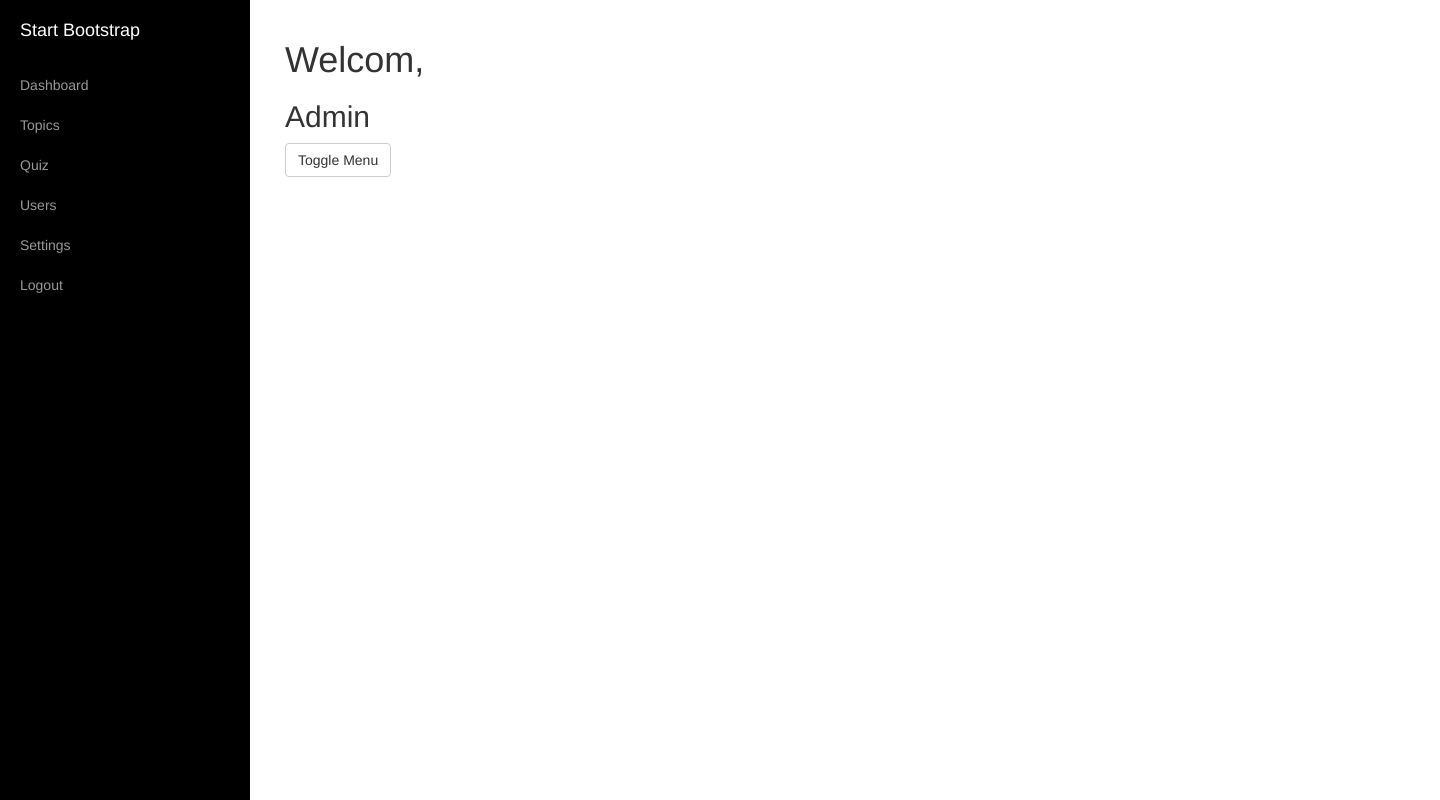
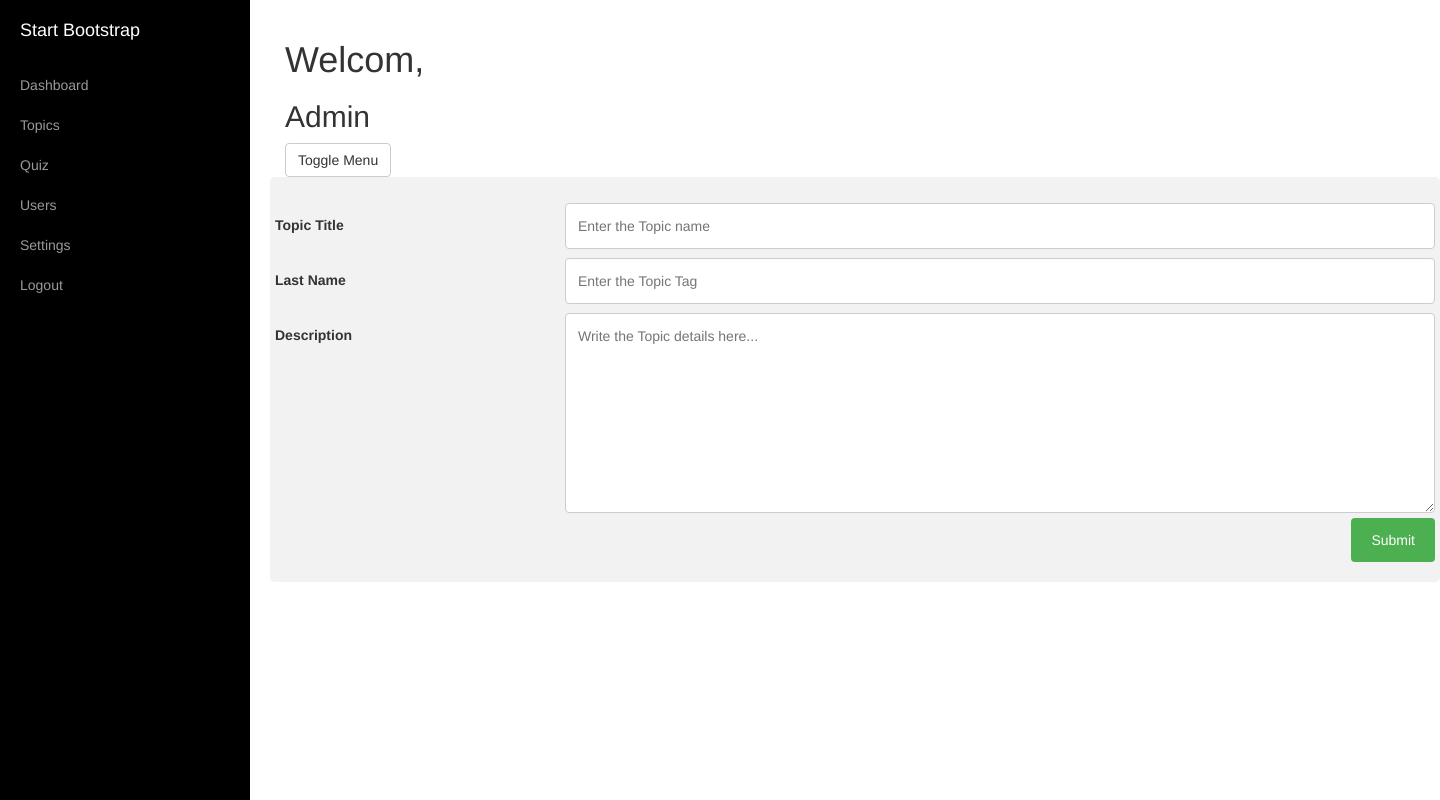
Before and after one commit to m10gandhi/Assignment3, a PHP site: page /dashtopics.php in a window 1440 px wide. Run offline with PHP 8.4, Linux system fonts and the light colour scheme; the visitor is signed in with stand-in values (Sample User, id 1); some libraries are stand-ins or nearby versions.

Commit message:
files updated with topics form working

```diff
--- a/a3/css/dashtopics.css
+++ b/a3/css/dashtopics.css
@@ -1,28 +1,63 @@
-.form__text-input {
-  border: solid Silver 1px;
-  padding: 0.5rem;
-  width: 100%;
+* {
+    box-sizing: border-box;
 }
 
-.form__text-input::placeholder {
-  color: #767676;
+input[type=text], select, textarea {
+    width: 100%;
+    padding: 12px;
+    border: 1px solid #ccc;
+    border-radius: 4px;
+    resize: vertical;
 }
 
-.form__textarea {
-  min-height: 5rem;
-  width: 100%;
+label {
+    padding: 12px 12px 12px 0;
+    display: inline-block;
 }
 
-.form__btn {
-  background-color: Crimson;
-  border: 0;
-  border-radius: 0.15rem;
-  color: White;
-  margin: 1.5rem 0;
-  padding: 0.5rem 1rem;
+input[type=submit] {
+    background-color: #4CAF50;
+    color: white;
+    padding: 12px 20px;
+    border: none;
+    border-radius: 4px;
+    cursor: pointer;
+    float: right;
 }
 
-input,
-textarea {
-  margin-bottom: 1rem;
+input[type=submit]:hover {
+    background-color: #45a049;
 }
+
+.container {
+    border-radius: 5px;
+    background-color: #f2f2f2;
+    padding: 20px;
+}
+
+.col-25 {
+    float: left;
+    width: 25%;
+    margin-top: 6px;
+}
+
+.col-75 {
+    float: left;
+    width: 75%;
+    margin-top: 6px;
+}
+
+/* Clear floats after the columns */
+.row:after {
+    content: "";
+    display: table;
+    clear: both;
+}
+
+/* Responsive layout - when the screen is less than 600px wide, make the two columns stack on top of each other instead of next to each other */
+@media screen and (max-width: 600px) {
+    .col-25, .col-75, input[type=submit] {
+        width: 100%;
+        margin-top: 0;
+    }
+}
--- a/a3/dashtopics.php
+++ b/a3/dashtopics.php
@@ -1,12 +1,35 @@
+<?php
+
+include('dbconnect.php');
+
+if(isset($_POST['submit'])){
+  $Ttitle = $_POST['Ttitle'];
+  $Ttag = $_POST['Ttag'];
+$description = $_POST['description'];
+
+$sql = "INSERT INTO topics(Ttitle, Ttag, description) VALUES (:Ttitle, :Ttag, :description)";
+
+$insert = $conn->prepare($sql);
+$insert->bindParam(':Ttitle',$Ttitle);
+$insert->bindParam(':Ttag',$Ttag);
+$insert->bindParam(':description',$description);
+$insert->execute();
+
+header('location:dashadmin.php');
+}
+
+?>
 <!DOCTYPE html>
 <html>
 <head>
     <title>dashboard</title>
+<meta name="viewport" content="width=device-width, initial-scale=1">
 <link href="//maxcdn.bootstrapcdn.com/bootstrap/3.3.0/css/bootstrap.min.css" rel="stylesheet" id="bootstrap-css">
 <script src="//maxcdn.bootstrapcdn.com/bootstrap/3.3.0/js/bootstrap.min.js"></script>
 <script src="//code.jquery.com/jquery-1.11.1.min.js"></script>
 <!------ Include the above in your HEAD tag ---------->
 <link rel="stylesheet" type="text/css" href="css/dashboard.css">
+<link rel="stylesheet" type="text/css" href="css/dashtopics.css">
 </head>
 <body>
    <div id="wrapper">
@@ -62,7 +85,7 @@ else{
     echo $_SESSION['fname'];
 }
     ?></h2>
-                        <a href="#menu-toggle" class="btn btn-default" id="men-toggle">Toggle Menu</a>
+                        <a href="#menu-toggle" class="btn btn-default" id="men-toggle">Toggle Menu</a> <br>
                     </div>
                  <script>
     $("#men-toggle").click(function(e) {
@@ -71,6 +94,40 @@ else{
     });
     </script>
                 </div>
+            <div class = "row">
+<div class="container">
+  <form action="dashtopics.php" method="post">
+    <div class="row">
+      <div class="col-25">
+        <label for="Ttitle">Topic Title</label>
+      </div>
+      <div class="col-75">
+        <input type="text" id="Ttitle" name="Ttitle" placeholder="Enter the Topic name">
+      </div>
+    </div>
+    <div class="row">
+      <div class="col-25">
+        <label for="Ttag">Last Name</label>
+      </div>
+      <div class="col-75">
+        <input type="text" id="Ttag" name="Ttag" placeholder="Enter the Topic Tag">
+      </div>
+    </div>
+    <div class="row">
+      <div class="col-25">
+        <label for="description">Description</label>
+      </div>
+      <div class="col-75">
+        <textarea id="description" name="description" placeholder="Write the Topic details here..." style="height:200px"></textarea>
+      </div>
+    </div>
+    <div class="row">
+      <input type="submit" name="submit" value="Submit">
+    </div>
+  </form>
+</div>
+
+            </div>
             </div>
         </div>
         <!-- /#page-content-wrapper -->
```
